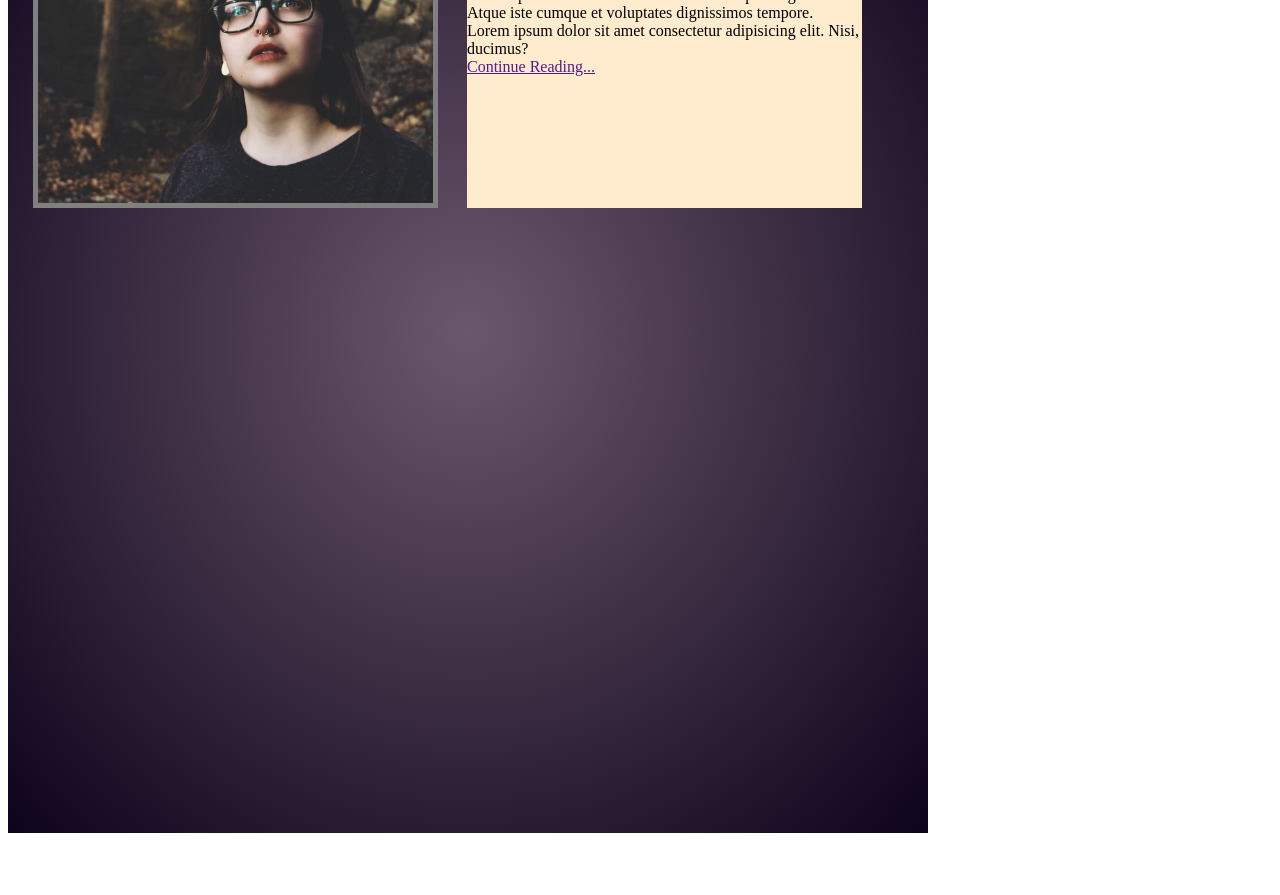
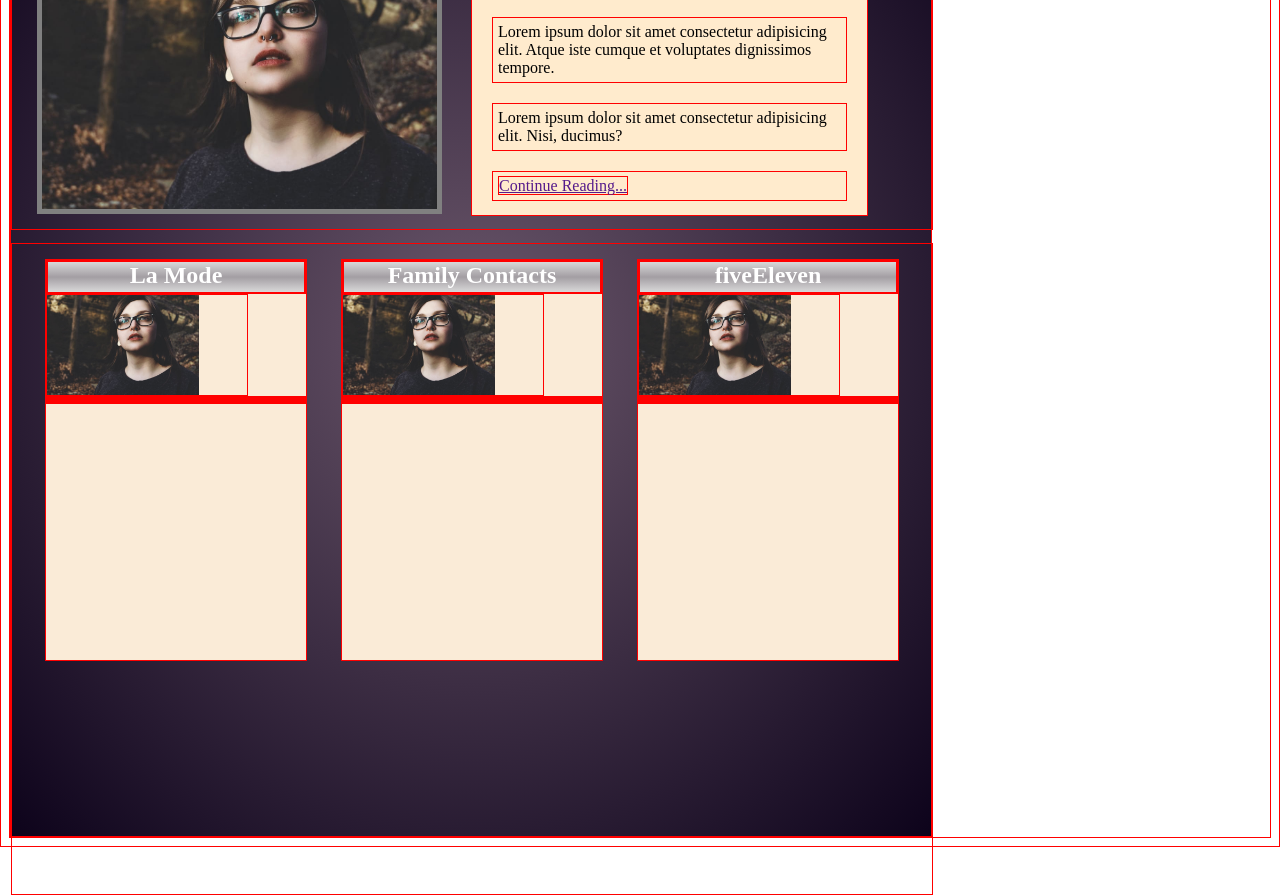
Before and after one commit to Josh-Cruz/portfolio_recreate, a plain HTML site: page index.html in a window 1280 px wide. Shown: the part 175-1070 px from the top of the page. Before the commit the page ends 1016 px from the top, so only its background shows below. Drawn offline with Linux system fonts and the light colour scheme.

Commit message:
strted working on the project sectyions evely spaced evertything

```diff
--- a/index.html
+++ b/index.html
@@ -19,45 +19,43 @@
             <div id="picture"></div>
             <div class="abouttxt">
                 <div id="aboutheader"><h2>About...</h2></div>
-                <div id="sec1" >Lorem ipsum dolor sit amet consectetur adipisicing elit. Atque iste cumque et voluptates dignissimos tempore.</div>
-                <div id="sec2" >Lorem ipsum dolor sit amet consectetur adipisicing elit. Nisi, ducimus?</div>
-                <div id="sec3" ><a href="">Continue Reading...</a></div>
+                <div class="txtsection" >Lorem ipsum dolor sit amet consectetur adipisicing elit. Atque iste cumque et voluptates dignissimos tempore.</div>
+                <div class="txtsection" >Lorem ipsum dolor sit amet consectetur adipisicing elit. Nisi, ducimus?</div>
+                <div class="txtsection" ><a href="">Continue Reading...</a></div>
             </div>
         </div>
 
         <div class="content">
             <div class="project">
-                <div class="title"></div >
-                    <div class="projectPic">
+                <div class="title"><h2>La Mode</h2></div >
+                <div class="projectPic"></div>
                 <div class="projectText"></div>
                 <div class="techHeader"></div>
                 <div class="technologies"></div>
-                        <div class="techButton">
+                <div class="techButton"> </div>
 
             </div>
-                    </div>
-                </div>
+
             <div class="project">
-                <div class="title"></div >
-                    <div class="projectPic">
+                <div class="title"><h2>Family Contacts</h2></div >
+                    <div class="projectPic"></div>
                         <div class="projectText"></div>
                         <div class="techHeader"></div>
                         <div class="technologies"></div>
-                        <div class="techButton">
+                        <div class="techButton"></div>
+
 
                 </div>
-                    </div>
-                </div>
             <div class="project">
-                <div class="title"></div >
-                    <div class="projectPic">
+                <div class="title"><h2>fiveEleven</h2></div >
+                    <div class="projectPic"> </div>
                         <div class="projectText"></div>
                         <div class="techHeader"></div>
                         <div class="technologies"></div>
                         <div class="techButton">
 
 
-                        </div>
+
                     </div>
                 </div>
 
--- a/main.css
+++ b/main.css
@@ -1,9 +1,7 @@
-/* *{
-    background-color: aquamarine;
-    border: 1px solid black;
-    margin: 5px;
-    padding: 5px;
-} */
+ *{
+
+    border: 1px solid red;
+}
 
 .container{
     background: radial-gradient(rgb(107, 87, 107), rgb(13, 3, 27));
@@ -55,11 +53,48 @@
     vertical-align: top;
 
 }
+.txtsection {
+    margin:20px;
+    padding:5px;
 
+}
 #aboutheader h2{
 background: linear-gradient(0.50turn, gainsboro, rgb(165, 131, 165), gainsboro);
 margin-top: 1px;
 vertical-align: text-top;
+}
 
+.content{
+    width:920px;
+    height: 650px;
+    text-align: justify;
+    text-align-last:center;
+}
+.project {
+background-color: antiquewhite;
+display: inline-block;
+width: 260px;
+height: 400px;
+margin: 15px;
 
 }
+
+.title {
+background: linear-gradient(0.50turn, gainsboro, rgb(163, 158, 163), gainsboro);
+vertical-align: text-top;
+}
+
+.title h2 {
+    height:30px;
+    margin: 0px;
+    padding: 0px;
+    color: white;
+}
+
+.projectPic{
+    height: 100px;
+    width: 200px;
+    background-image: url("./portfolio_images/photo_of_me.jpg");
+    background-repeat: no-repeat;
+    background-size: contain;
+}
```
Lines whose indentation alone changed are shown as unchanged.
